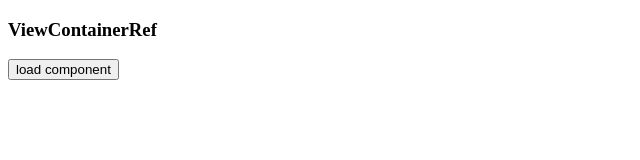
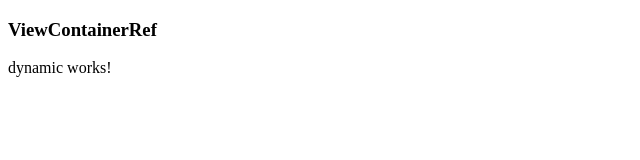
Before and after one commit to lets-build-with-code/ang-new-feature, an Angular app: page / in a window 1280 px wide. Shown: the top 160 px of the page, without its empty margins (0-640 px from the left). Built offline with nearby package versions, Linux system fonts and the light colour scheme.

Commit message:
Angular-18: defarrable views(to achieve lazy loaded component)

```diff
--- a/src/app/app.component.html
+++ b/src/app/app.component.html
@@ -1,6 +1,9 @@
 
 <h3>ViewContainerRef</h3>
-<!-- <app-dynamic></app-dynamic> -->
-<button (click)="loadComponent()">load component</button>
+@defer  {
+    <app-dynamic></app-dynamic>
+}
 
-<ng-container #viewContainer></ng-container>
+<!-- <button (click)="loadComponent()">load component</button> -->
+
+<!-- <ng-container #viewContainer></ng-container> -->
--- a/src/app/app.component.ts
+++ b/src/app/app.component.ts
@@ -1,13 +1,13 @@
 import { CommonModule } from '@angular/common';
-import { Component, ComponentRef, ElementRef, TemplateRef, viewChild, ViewChild, ViewContainerRef, ViewRef } from '@angular/core';
-import { FormsModule } from '@angular/forms';
+import { Component,ViewChild, ViewContainerRef, ViewRef } from '@angular/core';
 import { RouterOutlet } from '@angular/router';
-// import { DynamicComponent } from './dynamic/dynamic.component';
+import { DynamicComponent } from './dynamic/dynamic.component';
+
 
 @Component({
   selector: 'app-root',
   standalone: true,
-  imports: [RouterOutlet, CommonModule],
+  imports: [RouterOutlet, CommonModule, DynamicComponent],
   templateUrl: './app.component.html',
   styleUrl: './app.component.scss'
 })
@@ -15,10 +15,9 @@ export class AppComponent {
 @ViewChild('viewContainer', {read: ViewContainerRef}) viewContainer !: ViewContainerRef;
 
 
-
-async loadComponent() {
- const {DynamicComponent} = await import('./dynamic/dynamic.component');
-  this.viewContainer.createComponent(DynamicComponent)
+async ngOnInit() {
+  // const {DynamicComponent} = await import('./dynamic/dynamic.component');
+  // this.viewContainer.createComponent(DynamicComponent)
 }
 
 }
```
Also changed, not shown: src/assets/placeholder.gif (added), src/assets/spiner.gif (added).
